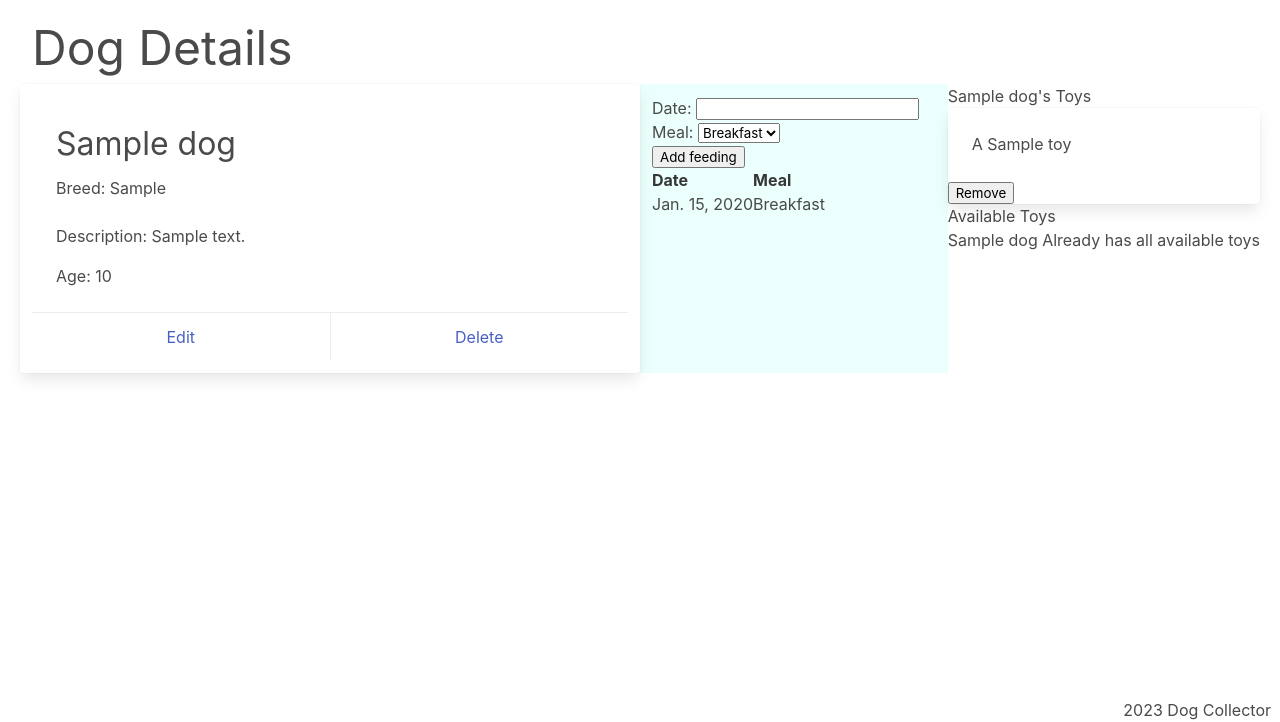
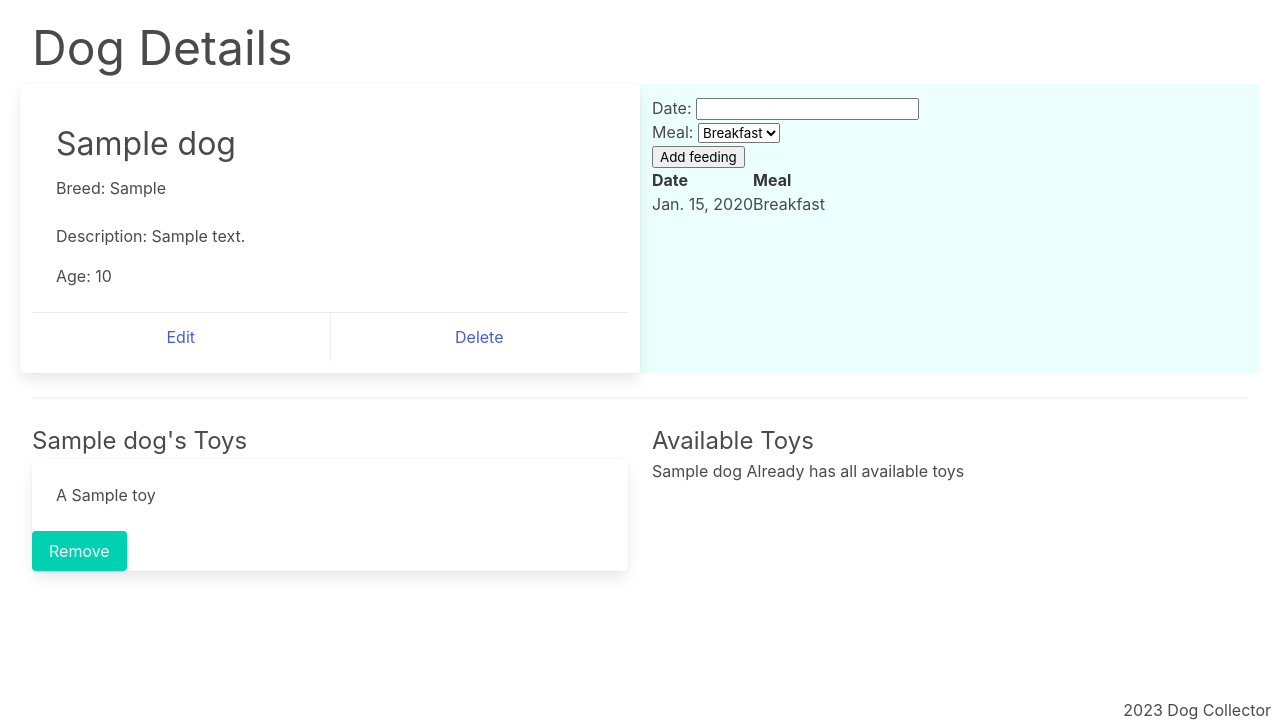
Before and after one commit to MegKM/Dog-Collector, a Django app: page /dogs/1/ in a window 1280 px wide. Shown: the part 78-800 px from the top of the page. Run offline with Django 4.2, Linux system fonts and the light colour scheme; tables that the repository leaves empty hold one stand-in row (values such as "Sample post").

Commit message:
added css

```diff
--- a/main_app/templates/dogs/detail.html
+++ b/main_app/templates/dogs/detail.html
@@ -55,10 +55,11 @@
                 </tbody>
             </table>
         </div>
+    </div>
         <hr>
-    <div class="row">
-    <div class="col s6">
-        <h3>{{ dog.name }}'s Toys</h3>
+    <div class="columns">
+        <div class="column">
+            <h4 class="is-size-4">{{ dog.name }}'s Toys</h4>
             {% if dog.toys.count %}
             {% for toy in dog.toys.all %}
                 <div class="card">
@@ -70,7 +71,7 @@
                 <div class="card-action">
                     <form action="{% url 'remove_toy' dog.id toy.id%}" method="POST">
                     {% csrf_token %}
-                <button type="submit" class="btn">Remove</button>
+                    <button type="submit" class="button is-primary">Remove</button>
                     </form>
                 </div>
                 </div>
@@ -79,8 +80,8 @@
             <h5>No Toys...</h5>
             {% endif %}
         </div>
-        <div class="col s6">
-            <h3>Available Toys</h3>
+        <div class="column">
+            <h4 class="is-size-4">Available Toys</h4>
             {% if available_toys.count %}
             {% for toy in available_toys.all %}
                 <div class="card">
@@ -92,7 +93,7 @@
                 <div class="card-action">
                     <form action="{% url 'add_toy' dog.id toy.id%}" method="POST">
                     {% csrf_token %}
-                    <button type="submit" class="btn">Add</button>
+                    <button type="submit" class="button is-primary">Add</button>
                     </form>
                 </div>
                 </div>
--- a/main_app/templates/main_app/toy_list.html
+++ b/main_app/templates/main_app/toy_list.html
@@ -1,14 +1,14 @@
 {% extends 'base.html' %}
 {% block content %}
 
-<h1>Toy List</h1>
+<h1 class="is-size-1">Toy List</h1>
 
 {% for toy in toy_list %}
   <a href="{% url 'toys_detail' toy.id %}">
     <div class="card">
         <div class="card-content">
             <span class="card-title">{{ toy.name }}</span>
-            <p>Color: {{ toy.color }}</p>
+            <p>Colour: {{ toy.colour }}</p>
         </div>
     </div>
   </a>
--- a/main_app/views.py
+++ b/main_app/views.py
@@ -66,7 +66,6 @@ class ToyCreate(CreateView):
     model = Toy
     fields = '__all__'
 
-
 class ToyDetail(DetailView):
   model = Toy
 
```
Also changed, not shown: main_app/templates/main_app/toy_detail.html (+4 -4 lines). Lines whose indentation alone changed are shown as unchanged.
